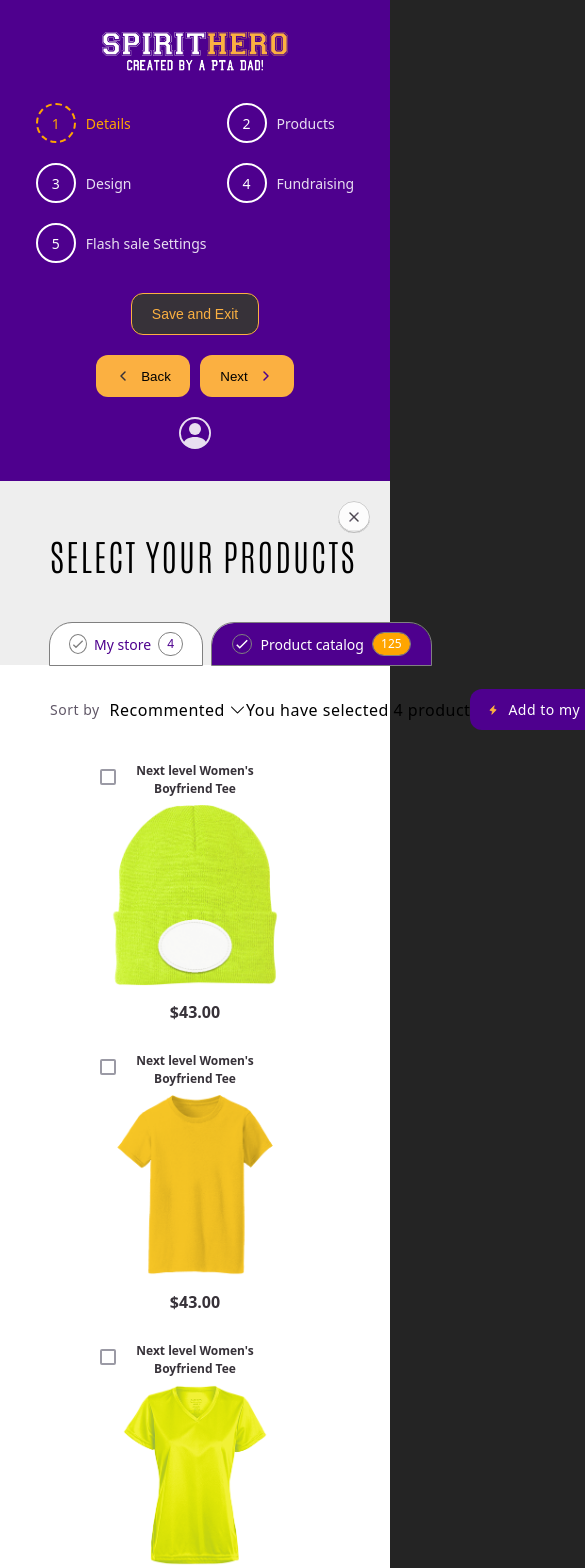
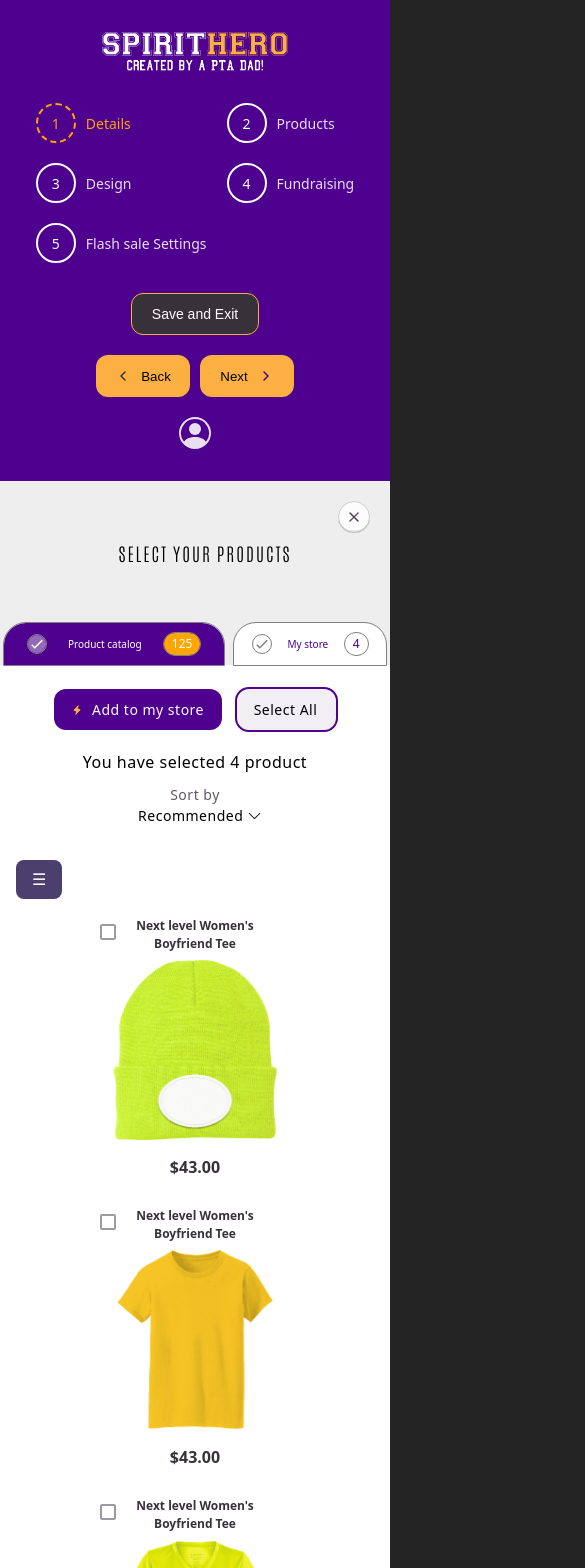
Before and after one commit to phpists/spirithero-builder, a React (Vite) app: page /Products in a window 390 px wide. Shown: the top 1568 px of the page, 585 px wide, since content can reach past the window. Built offline with nearby package versions, Linux system fonts and the light colour scheme.

Commit message:
'changesdesign'

```diff
--- a/src/components/header/HeaderStyle.css
+++ b/src/components/header/HeaderStyle.css
@@ -80,7 +80,7 @@
     height: 42px;
     background-color: #373239;
     border: 1px solid #FBB041;
-    color: #FBB041;
+    color: #fff;
     padding: 8px 16px;
     border-radius: 12px;
     cursor: pointer;
--- a/src/pages/products/ActionsProducts.jsx
+++ b/src/pages/products/ActionsProducts.jsx
@@ -1,25 +1,64 @@
-function ActionsProducts({activeTab}){
-    return(
+import React, { useState } from "react";
+import "./ProductsStyles.css"; // якщо стилі окремо
+
+function ActionsProducts({ activeTab }) {
+    const [sortOpen, setSortOpen] = useState(false);
+    const [selectedSort, setSelectedSort] = useState("Recommended");
+
+    const sortOptions = ["Recommended", "Price: Low to High", "Price: High to Low", "Newest"];
+
+    const toggleSortDropdown = () => {
+        setSortOpen(!sortOpen);
+    };
+
+    const handleSortSelect = (option) => {
+        setSelectedSort(option);
+        setSortOpen(false);
+    };
+
+    return (
         <div className="block-actions-products">
-            <div className="block-sort-actions">
-                <p style={{color: '#605767' , fontSize: '14px' , fontWeight: '500'}}>Sort by</p>
-                <span>Recommented <i className="bi bi-chevron-down"></i></span>
+            <div className="block-sort-actions" onClick={toggleSortDropdown}>
+                <p style={{ color: '#605767', fontSize: '14px', fontWeight: '500' }}>Sort by</p>
+                <span className="sort-selected">
+                    {selectedSort} <i className={`bi bi-chevron-${sortOpen ? 'up' : 'down'}`}></i>
+                </span>
+
+                {sortOpen && (
+                    <div className="sort-dropdown">
+                        {sortOptions.map((option, idx) => (
+                            <div
+                                key={idx}
+                                className={`sort-item ${option === selectedSort ? 'active' : ''}`}
+                                onClick={() => handleSortSelect(option)}
+                            >
+                                {option}
+                            </div>
+                        ))}
+                    </div>
+                )}
             </div>
-            <p>You have selected 4 product</p>
+
+            <p className="count-projects">You have selected 4 product</p>
+
             <div className="buttons-actions">
-                {activeTab === 'store' ? <div className="button-remove">Remove from my store</div>
-                    :
-                <div className="button-add">
-                    <svg width="12" height="16" viewBox="0 0 16 16" fill="none" xmlns="http://www.w3.org/2000/svg">
-                        <path d="M10 1L9 6L13 7.5L6 15L7 10L3 8.5L10 1Z" fill="#FBB041"/>
-                        <path fill-rule="evenodd" clip-rule="evenodd" d="M10.2283 0.55518C10.4272 0.65724 10.5341 0.878893 10.4903 1.09808L9.57368 5.68115L13.1756 7.03185C13.3319 7.09047 13.4486 7.22324 13.4868 7.38576C13.5249 7.54829 13.4794 7.71913 13.3655 7.84118L6.36554 15.3412C6.21302 15.5046 5.97058 15.5469 5.77171 15.4449C5.57285 15.3428 5.46588 15.1211 5.50972 14.902L6.42633 10.3189L2.82445 8.96818C2.66813 8.90956 2.55139 8.7768 2.51324 8.61427C2.47509 8.45175 2.52057 8.2809 2.63448 8.15886L9.63448 0.658859C9.78699 0.49545 10.0294 0.453121 10.2283 0.55518ZM3.87582 8.29445L7.17557 9.53185C7.4051 9.61793 7.53837 9.8577 7.4903 10.0981L6.8355 13.372L12.1242 7.70559L8.82445 6.46818C8.59492 6.38211 8.46164 6.14233 8.50972 5.90196L9.16451 2.62799L3.87582 8.29445Z" fill="#FBB041"/>
-                    </svg>
-                    <span style={{marginLeft: '10px'}}> Add to my store</span>
-                </div>}
+                {activeTab === 'store' ? (
+                    <div className="button-remove">Remove from my store</div>
+                ) : (
+                    <div className="button-add">
+                        <svg width="12" height="16" viewBox="0 0 16 16" fill="none">
+                            <path d="M10 1L9 6L13 7.5L6 15L7 10L3 8.5L10 1Z" fill="#FBB041" />
+                            <path fillRule="evenodd" clipRule="evenodd"
+                                  d="M10.2283 0.55518C10.4272 0.65724 10.5341 0.878893 10.4903 1.09808L9.57368 5.68115L13.1756 7.03185C13.3319 7.09047 13.4486 7.22324 13.4868 7.38576C13.5249 7.54829 13.4794 7.71913 13.3655 7.84118L6.36554 15.3412C6.21302 15.5046 5.97058 15.5469 5.77171 15.4449C5.57285 15.3428 5.46588 15.1211 5.50972 14.902L6.42633 10.3189L2.82445 8.96818C2.66813 8.90956 2.55139 8.7768 2.51324 8.61427C2.47509 8.45175 2.52057 8.2809 2.63448 8.15886L9.63448 0.658859C9.78699 0.49545 10.0294 0.453121 10.2283 0.55518ZM3.87582 8.29445L7.17557 9.53185C7.4051 9.61793 7.53837 9.8577 7.4903 10.0981L6.8355 13.372L12.1242 7.70559L8.82445 6.46818C8.59492 6.38211 8.46164 6.14233 8.50972 5.90196L9.16451 2.62799L3.87582 8.29445Z"
+                                  fill="#FBB041" />
+                        </svg>
+                        <span style={{ marginLeft: '10px' }}>Add to my store</span>
+                    </div>
+                )}
                 <div className="button-select">Select All</div>
             </div>
         </div>
-    )
+    );
 }
 
 export default ActionsProducts;
--- a/src/pages/products/Products.jsx
+++ b/src/pages/products/Products.jsx
@@ -11,6 +11,7 @@ function Products() {
     const [selectedIds, setSelectedIds] = useState([]);
     const [activeTab, setActiveTab] = useState('catalog');
     const [page, setPage] = useState(1);
+    const [showFilters, setShowFilters] = useState(false);
 
     const productGroup = [
         { name: "Standard Collection", count: 68 , icon: true},
@@ -251,8 +252,15 @@ function Products() {
 
             <ActionsProducts activeTab={activeTab} />
 
+            <button
+                className="burger-button"
+                onClick={() => setShowFilters((prev) => !prev)}
+            >
+                {showFilters ? '✕' : '☰'}
+            </button>
+
             <div className="block-filters-and-products">
-                <div className="block-custom-select">
+                <div className={`block-custom-select ${showFilters ? 'show' : ''}`}>
                     <CustomSelect data={productGroup} title={'Product Group'} iconTitle={true}/>
                     <CustomSelect data={categories} title={'Categories'} iconTitle={false}/>
                     <CustomSelect data={brand} title={'Brand'} iconTitle={true}/>
--- a/src/pages/products/ProductsStyles.css
+++ b/src/pages/products/ProductsStyles.css
@@ -32,6 +32,49 @@
     top: 20px;
     right: 20px;
 }
+
+.block-sort-actions {
+    position: relative;
+    cursor: pointer;
+    display: inline-block;
+}
+
+.sort-selected {
+    font-size: 14px;
+    color: #000;
+    font-weight: 500;
+}
+
+.sort-dropdown {
+    position: absolute;
+    top: 100%;
+    left: 0;
+    margin-top: 4px;
+    background-color: #fff;
+    border: 1px solid #ddd;
+    box-shadow: 0px 4px 8px rgba(0, 0, 0, 0.1);
+    z-index: 10;
+    width: 180px;
+    border-radius: 4px;
+}
+
+.sort-item {
+    padding: 8px 12px;
+    font-size: 14px;
+    color: #605767;
+    transition: background 0.2s;
+}
+
+.sort-item:hover {
+    background-color: #f0f0f0;
+}
+
+.sort-item.active {
+    font-weight: 600;
+    color: #4E008E;
+    background-color: #E6DFFF;
+}
+
 /*tabs*/
 .block-tabs {
     position: absolute;
@@ -133,7 +176,7 @@
 }
 
 .tab.active span {
-    background: #FFA500; /* оранжевий */
+    background: #FFA500;
     color: #fff;
 }
 
@@ -141,7 +184,11 @@
     stroke: #fff; /* або #fff */
 }
 
-/*actions*/
+.tab.active .check-icon{
+    background: #9569BA;
+}
+
+    /*actions*/
 .block-actions-products{
     width: 100%;
     max-width: 1600px;
@@ -254,13 +301,13 @@
 @media (max-width: 1000px) {
     .block-card-pagination{
         grid-template-columns: 1fr 1fr;
+        place-items: center;
     }
 }
 
 @media (max-width: 780px) {
-    .block-card-pagination{
-        grid-template-columns: 1fr;
-        /*place-items: center;*/
+    .block-sort-actions{
+        flex-direction: column;
     }
     .block-card-pagination{
         display: flex;
@@ -268,7 +315,37 @@
     }
 }
 
+@media (max-width: 700px) {
+    .block-actions-products{
+        flex-direction: column-reverse;
+    }
+    .count-projects{
+        margin: 20px 0 10px 0;
+    }
+    .sort-dropdown{
+        left: auto;
+    }
+}
+
 @media (max-width: 500px) {
+    .block-products{
+        display: flex;
+        justify-content: center;
+    }
+    .block-products h1{
+        font-size: 18px;
+        float: none;
+        margin: 60px 0;
+    }
+    .block-tabs{
+        width: 100%;
+        left: 0;
+        padding: 0 1%;
+    }
+    .tab{
+        font-size: 10px;
+        padding: 12px 10px;
+    }
     .block-card-pagination{
         place-items: center;
     }
--- a/src/pages/products/Tabs.jsx
+++ b/src/pages/products/Tabs.jsx
@@ -1,6 +1,17 @@
 function Tabs({ activeTab, onTabChange }) {
     return (
         <div className='block-tabs'>
+            <div
+                className={`tab-catalog tab ${activeTab === 'catalog' ? 'active' : ''}`}
+                onClick={() => onTabChange('catalog')}
+            >
+                <svg viewBox="0 0 24 24" className="check-icon">
+                    <path d="M5 13l4 4L19 7" />
+                </svg>
+                Product catalog
+                <span>125</span>
+            </div>
+
             <div
                 className={`tab-store tab ${activeTab === 'store' ? 'active' : ''}`}
                 onClick={() => onTabChange('store')}
@@ -11,17 +22,6 @@ function Tabs({ activeTab, onTabChange }) {
                 My store
                 <span>4</span>
             </div>
-
-            <div
-                className={`tab-catalog tab ${activeTab === 'catalog' ? 'active' : ''}`}
-                onClick={() => onTabChange('catalog')}
-            >
-                <svg viewBox="0 0 24 24" className="check-icon">
-                    <path d="M5 13l4 4L19 7" />
-                </svg>
-                Product catalog
-                <span>125</span>
-            </div>
         </div>
     );
 }
--- a/src/pages/products/select/CustomSelect.css
+++ b/src/pages/products/select/CustomSelect.css
@@ -1,4 +1,5 @@
 .block-select{
+    cursor: pointer;
     display: flex;
     flex-direction: column;
     justify-content: flex-start;
@@ -29,6 +30,7 @@
 }
 
 .block-select-value{
+    cursor: pointer;
     display: flex;
     justify-content: space-between;
     align-items: center;
@@ -49,19 +51,18 @@
 }
 
 .input-select:checked {
-    background-color: #0077cc;
-    border-color: #0077cc;
+    background-color: #fff;
 }
 
 /* галочка */
 .input-select:checked::after {
     content: "";
     position: absolute;
-    top: 4px;
-    left: 8px;
-    width: 5px;
-    height: 10px;
-    border: solid white;
+    top: 2px;
+    left: 6px;
+    width: 7px;
+    height: 12px;
+    border: solid #4E008E;
     border-width: 0 2px 2px 0;
     transform: rotate(45deg);
 }
@@ -73,14 +74,31 @@
     background: #F1EEF4;
 }
 
+.burger-button {
+    display: none;
+    background: #4A3F6D;
+    color: white;
+    padding: 10px 16px;
+    margin: 10px 16px;
+    border: none;
+    border-radius: 8px;
+    font-size: 16px;
+    cursor: pointer;
+}
+
 @media (max-width: 800px) {
-    .block-select{
-        width: 250px;
+    .burger-button {
+        display: block;
+    }
+
+    .block-custom-select {
+        position: absolute;
+        z-index: 999;
+        left: 0;
+        display: none;
+    }
+
+    .block-custom-select.show {
+        display: block;
     }
 }
-
-@media (max-width: 500px) {
-    .block-custom-select{
-        display: none;
-    }
-}
--- a/src/pages/products/select/CustomSelect.jsx
+++ b/src/pages/products/select/CustomSelect.jsx
@@ -24,7 +24,7 @@ export default function CustemSelect({data , title , iconTitle}) {
                 <span className="font-bold text-gray-800 title-select">
                     <p style={{padding: '0 5px 0 0'}}>{title}</p>
                     {iconTitle && <IconI/>}</span>
-                <button onClick={() => setExpanded(!expanded)}>
+                <button  style={{cursor: 'pointer'}} onClick={() => setExpanded(!expanded)}>
                     {expanded ? <ChevronUp size={18} /> : <ChevronDown size={18} />}
                 </button>
             </div>
@@ -54,6 +54,7 @@ export default function CustemSelect({data , title , iconTitle}) {
                     <button
                             onClick={() => setShowAll(!showAll)}
                             style={{
+                                cursor: 'pointer',
                                 color: "#4E008E",
                                 textDecoration: 'underline',
                                 marginLeft: '15px',
```
Also changed, not shown: src/pages/products/card/ProductCardStyles.css (+18 -7 lines), src/pages/products/card/ProductСard.jsx (+54 -11 lines).
